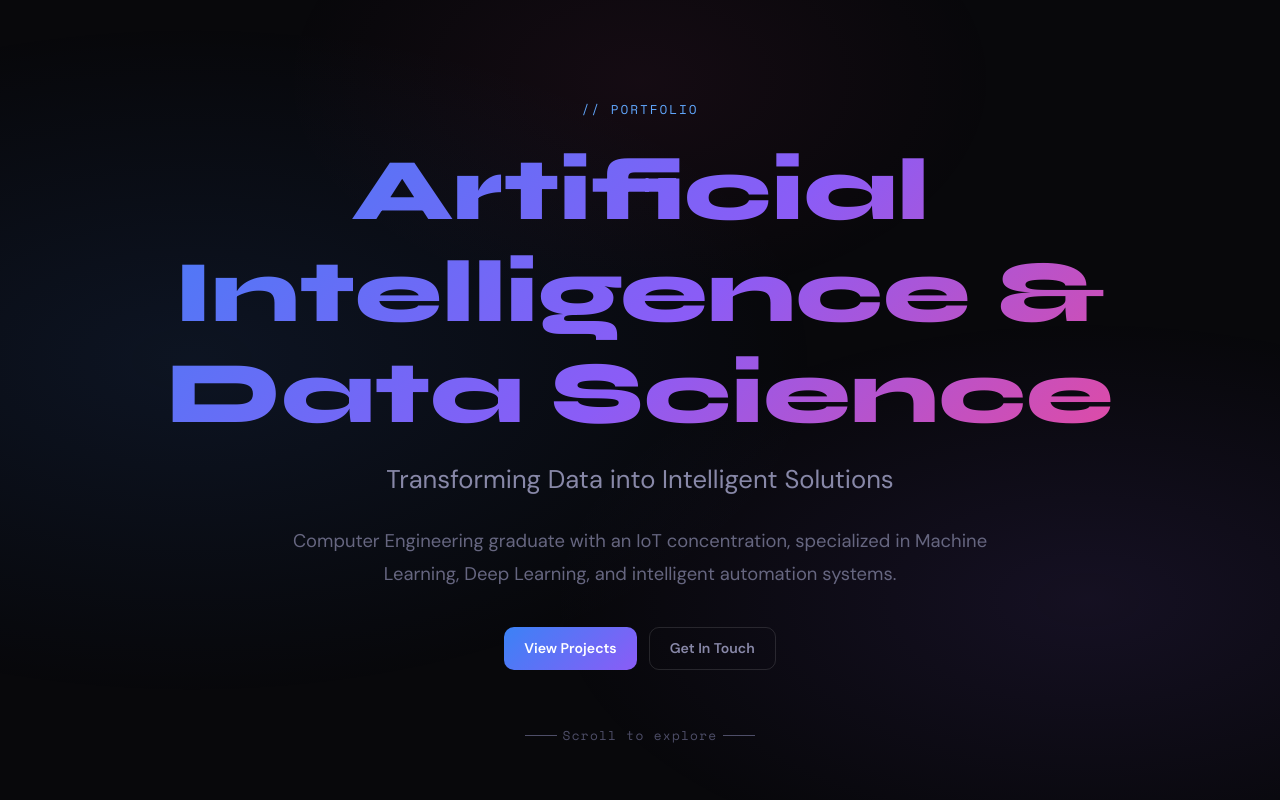
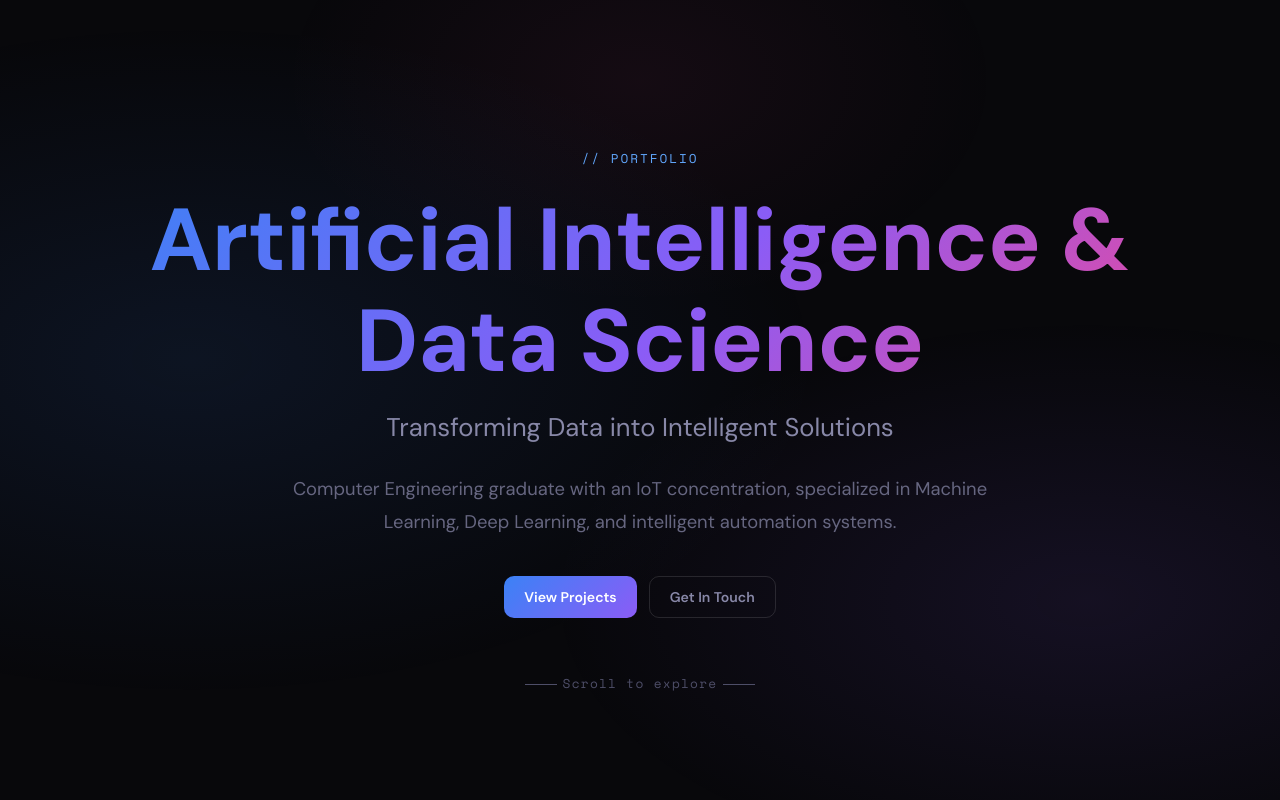
Before and after one commit to yalmohammed1422-dotcom/R_portfolio, a React (Vite) app: page / in a window 1280 px wide. Shown: the top 800 px of the page. Built offline with nearby package versions, Linux system fonts and the light colour scheme.

Commit message:
Add files via upload

```diff
--- a/src/App.css
+++ b/src/App.css
@@ -35,7 +35,7 @@ body {
   line-height: 1.6;
 }
 
-h1,h2,h3,h4 { font-family: 'Syne', sans-serif; line-height:1.15; }
+h1,h2,h3,h4 { font-family: 'DM Sans', sans-serif; line-height:1.15; font-weight: 700; }
 
 a { color: inherit; text-decoration: none; }
 
```
